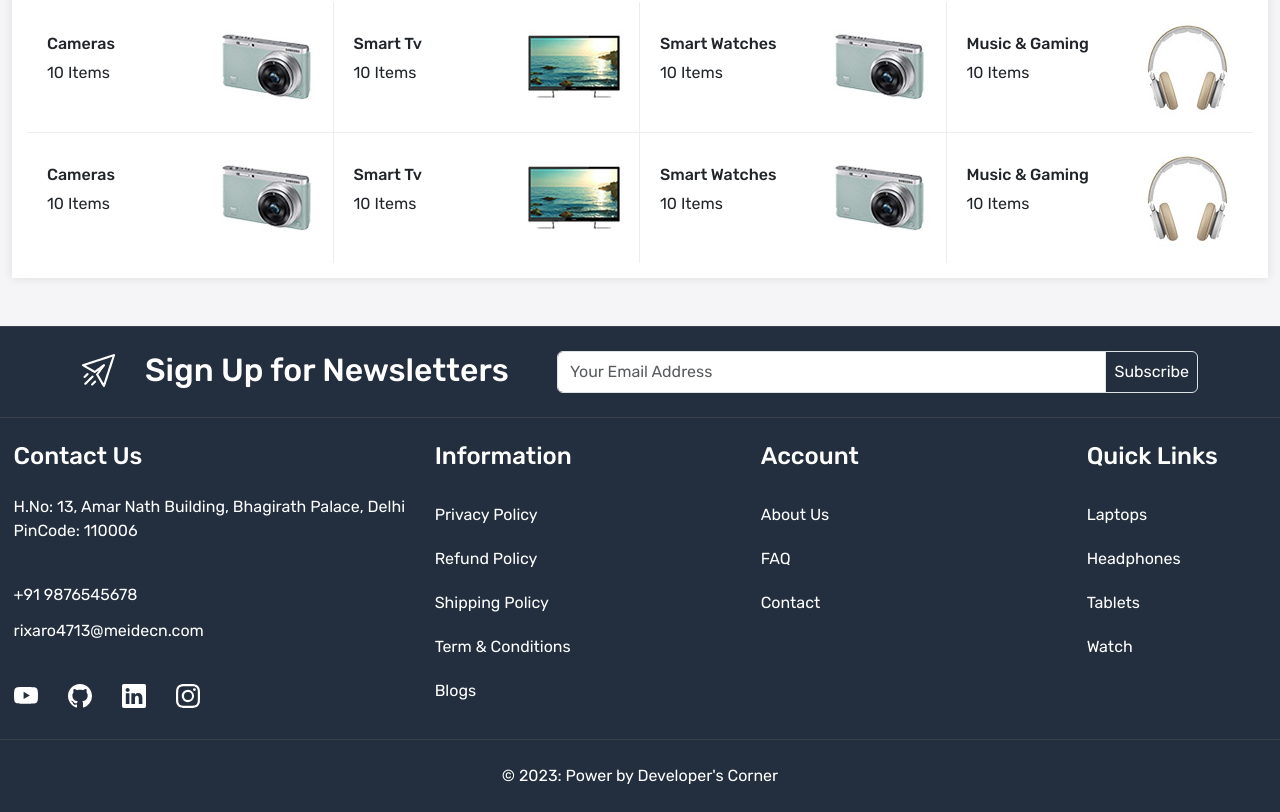
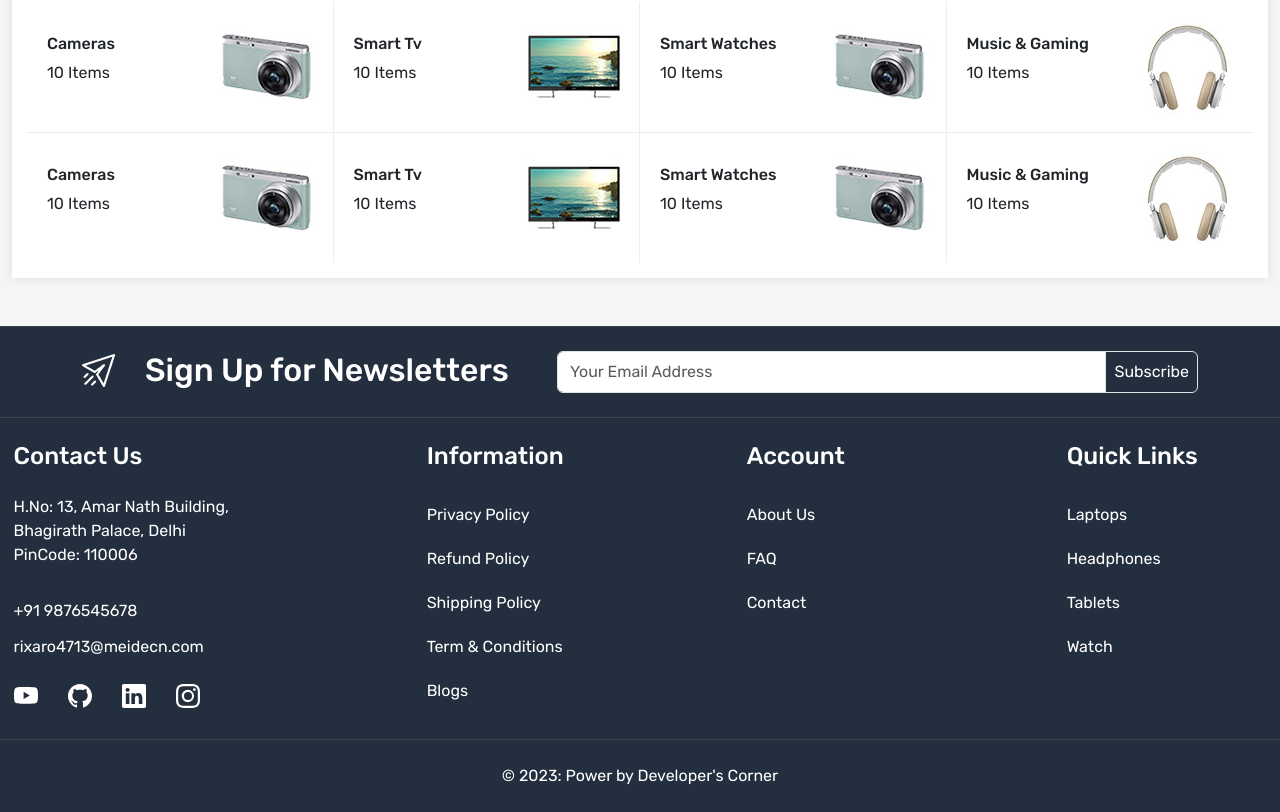
Before and after one commit to sanyamnegi9/Gmart, a React (Create React App) app: page / in a window 1280 px wide. Shown: the part 883-1695 px from the top of the page. Built offline with nearby package versions, Linux system fonts and the light colour scheme.

Commit message:
fix footer overflow

```diff
--- a/src/components/FooterLinks.jsx
+++ b/src/components/FooterLinks.jsx
@@ -5,24 +5,27 @@ const FooterLinks = () => {
   return (
     <>
       <footer className="py-4 q-links">
-        <div className="continer-xl">
-          <div className="row">
+        <div className="continer-xxl">
+          <div className="row fit-width">
             <div className="col-4 padding-left">
               <h4 className="text-white mb-4">Contact Us</h4>
               <div className="footer-links d-flex flex-column">
                 <address className="text-white fs-6">
-                  H.No: 13, Amar Nath Building, Bhagirath Palace, Delhi<br />
+                  H.No: 13, Amar Nath Building,
+                  <br />
+                  Bhagirath Palace, Delhi
+                  <br />
                   PinCode: 110006
                 </address>
                 <a
                   href="tel: +91 9876545678"
-                  className="mt-4 d-block mb-1 text-white"
+                  className="mt-3 d-block mb-1 text-white"
                 >
                   +91 9876545678
                 </a>
                 <a
                   href="mailto: rixaro4713@meidecn.com"
-                  className="mt-2 d-block mb-3 text-white"
+                  className="mt-2 d-block mb-0 text-white"
                 >
                   rixaro4713@meidecn.com
                 </a>
--- a/src/styles/Footer.scss
+++ b/src/styles/Footer.scss
@@ -17,3 +17,7 @@ footer .input-group-text{
 .padding-left{
   padding-left: 2vw;
 }
+
+.fit-width{
+  width: 100%;
+}
```
